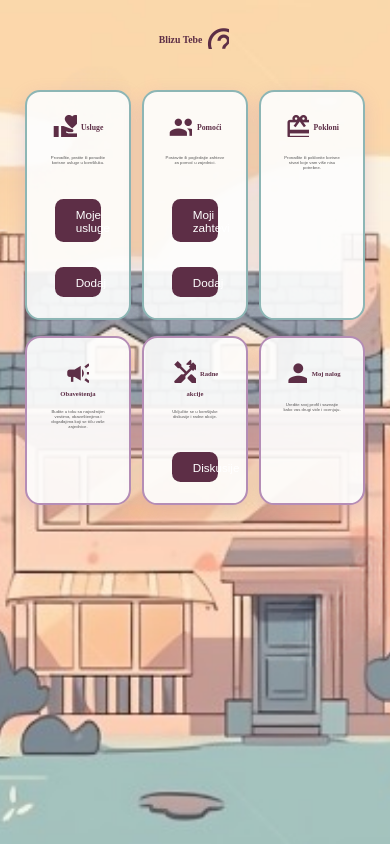
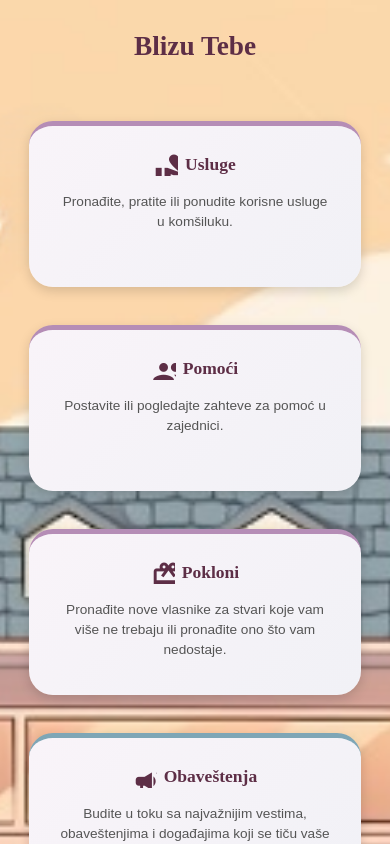
Before and after one commit to marijamandic/blizu-tebe-frontend, an Angular app: page /home in a window 390 px wide. Shown: the top 844 px of the page. Built offline with nearby package versions, Linux system fonts and the light colour scheme.

Commit message:
finishing first page

```diff
--- a/src/app/home/home-logged/home-logged.component.css
+++ b/src/app/home/home-logged/home-logged.component.css
@@ -18,6 +18,7 @@
   font-weight: bold;
   font-weight: 700;
   align-items: center;
+  margin-bottom: 2.0vh;
 
 }
 
@@ -25,53 +26,59 @@
 .home-cards {
   display: grid;
   grid-template-columns: repeat(auto-fit, minmax(25vw, 1fr));
-  gap: 3vw;
-  padding: 3vh;
+  gap: 3.3vw;
+  padding: 3.5vh;
+  grid-auto-rows: 1fr; /* sve kartice iste visine na osnovu najveće */
 }
 
+
 .card1, .card2 {
-  background-color: rgba(253, 253, 253, 0.92);
-  border-radius: 1.8vh; /* malo veći radius */
-  box-shadow: 0 0.7vh 2vh rgba(181, 141, 182, 0.3); /* malo jači shadow */
-  padding: 2.5vh; /* veći unutrašnji razmak */
+  padding: 2.5vh 2vw;
+  border-radius: 1.5rem;
+  box-shadow: 0 4px 12px rgba(0, 0, 0, 0.15);
+  transition: transform 0.3s ease, box-shadow 0.3s ease;
+  background: linear-gradient(135deg, #f9f4f9, #f1f1f6); /* svetla pozadina */
+  display: flex;
+  flex-direction: column;
+  align-items: center;
   text-align: center;
-  transition: transform 0.3s ease;
   cursor: pointer;
-
 }
 
 .card1 {
-  border: 2.5px solid #8DB6B5;
+  border-top: 5px solid var(--color-purple);
 }
 
 .card2 {
-  border: 2.5px solid var(--color-accent);
+  border-top: 5px solid var(--color-blue); /* dodatna usklađena boja */
 }
 
-.card1:hover {
-  transform: translateY(-0.7vh);
+.card1:hover, .card2:hover {
+  transform: translateY(-5px);
+  box-shadow: 0 6px 18px rgba(0, 0, 0, 0.2);
 }
 
-.card2:hover {
-  transform: translateY(-0.7vh);
-}
 
-.card1, .card2 h3 {
-  margin-bottom: 0.5vh;
-  font-size: 1.7vw;
+.card1 h3, .card2 h3 {
+  font-size: 1.6vw;
+  font-weight: 600;
 }
 
 .card2 p {
   color: #555;
-  margin-bottom: 0.75vh;
-  margin-top: 1.4vh;
+  margin: 1.5vh auto 1.2vh;
+  max-width: 90%;
+  line-height: 1.45;
+  font-size: 1.05vw;
 
 }
 
 .card1 p {
   color: #555;
-  margin-bottom: 0.75vh;
-  margin-top: 1.4vh;
+  margin: 1.5vh auto 1.2vh;
+  max-width: 90%;
+  line-height: 1.45;
+  font-size: 1.05vw;
 }
 
 
@@ -83,37 +90,56 @@ mat-icon {
   margin-right: 0.3vh;
 }
 
-.card-actions {
-  display: flex;
-  justify-content: center;
-  gap: 1vw;
-  margin-top: 1.5vh;
-  flex-wrap: wrap;
+.top-right-logo {
+  position: absolute;
+  top: 2vh;
+  right: 2vw;
 }
 
-.card-actions button {
-  border: none;
-  padding: 1.1vh 2.2vh;
-  border-radius: 1vh;
-  font-size: 0.9vw;
-  cursor: pointer;
-  width: 12vw; /* ili neki broj koji ti odgovara */
-  display: inline-block;
-  text-align: center;
-  margin-top: 2.5vh;
-}
-
-.header-icon {
-  vertical-align: middle;
-  font-size: 4.5vh;
-  padding: 0;
-
+.logo-icon {
+  width: 6.5vw;
+  height: auto;
 }
 
 
-@media (max-width: 600px) {
-  .card-actions button {
-    font-size: 3vw;
-    padding: 1vh 2.5vh;
+/**********************TELEFON*****************************/
+
+@media (max-width: 768px) {
+
+  .top-right-logo {
+    display: none;
+  }
+
+  .home-header h1 {
+    font-size: 7vw;
+    margin-bottom: 3.5vh;
+    margin-top: 0.7vh;
+  }
+
+  .home-cards {
+    grid-template-columns: 1fr;
+    gap: 4.5vh;
+    padding: 2.5vh 4vw;
+  }
+
+  .card1, .card2 {
+    padding: 3vh 4vw;
+    border-radius: 1rem;
+    max-width: 85vw;
+    margin: 0 auto;
+    border-radius: 1.5rem;
+  }
+
+  .card1 h3, .card2 h3 {
+    font-size: 4.5vw;
+  }
+
+  .card1 p, .card2 p {
+    font-size: 3.5vw;
+  }
+
+  mat-icon {
+    font-size: 4.2vh;
+    margin-bottom: 0.5vh;
   }
 }
--- a/src/app/home/home-logged/home-logged.component.html
+++ b/src/app/home/home-logged/home-logged.component.html
@@ -1,6 +1,9 @@
 <div class="home-container">
+  <div class="top-right-logo">
+    <img src="assets/pictures/logo.png" alt="Blizu tebe logo" class="logo-icon" />
+  </div>
   <div class="home-header">
-    <h1>Blizu Tebe  <mat-icon class="header-icon">help_outline</mat-icon></h1>
+    <h1>Blizu Tebe </h1>
   </div>
 
   <div class="home-cards">
@@ -9,26 +12,20 @@
     <div class="card1">
       <h3><mat-icon>volunteer_activism</mat-icon> Usluge</h3>
       <p>Pronađite, pratite ili ponudite korisne usluge u komšiluku.</p>
-      <div class="card-actions">
-        <button>Moje usluge</button>
-        <button>Dodaj</button>
-      </div>
+
     </div>
 
     <!-- Kartica: Pomoći -->
     <div class="card1" >
       <h3><mat-icon>group</mat-icon> Pomoći</h3>
       <p>Postavite ili pogledajte zahteve za pomoć u zajednici.</p>
-      <div class="card-actions">
-        <button>Moji zahtevi</button>
-        <button>Dodaj</button>
-      </div>
+
     </div>
 
     <!-- Pokloni -->
     <div class="card1">
       <h3><mat-icon>card_giftcard</mat-icon> Pokloni</h3>
-      <p>Pronađite ili poklonite korisne stvari koje vam više nisu potrebne.</p>
+      <p>Pronađite nove vlasnike za stvari koje vam više ne trebaju ili pronađite ono što vam nedostaje.</p>
     </div>
 
     <!-- Obaveštenja -->
@@ -40,10 +37,7 @@
     <!-- Radne akcije -->
     <div class="card2">
       <h3><mat-icon>handyman</mat-icon> Radne akcije</h3>
-      <p>Uključite se u komšijske diskusije i radne akcije.</p>
-      <div class="card-actions">
-        <button>Diskusije</button>
-      </div>
+      <p>Uključite se u komšijske razgovore, razmenjujte ideje i budite deo zajedničkih radnih akcija u kraju.</p>
     </div>
 
     <!-- Moj nalog -->
--- a/src/styles.css
+++ b/src/styles.css
@@ -12,7 +12,8 @@
   --color-light:    #D0ADA7;
   --color-mid:      #AD6A6C;
   --color-dark:     #5D2E46;
-  --color-accent:   #B58DB6;
+  --color-purple:   #B58DB6;
+  --color-blue:     #7EA6B6;
 
   --font-primary: 'Inria Serif', serif;
   --font-normal: 'Work Sans', sans-serif;
```
